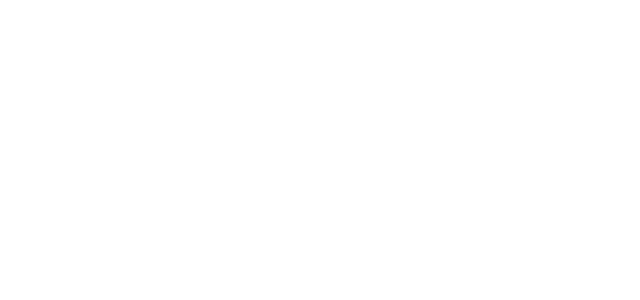
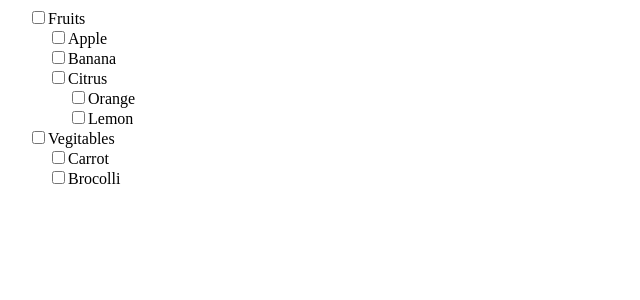
Before and after one commit to Vasant-Mestry-11/machine-coding-practice, a React (Vite) app: page / in a window 1280 px wide. Shown: the top 300 px of the page, without its empty margins (0-640 px from the left). Built offline with nearby package versions, Linux system fonts and the light colour scheme.

Commit message:
:zap: :art: Checkbox Component, Check Uncheck functionality added

```diff
--- a/src/App.css
+++ b/src/App.css
@@ -63,3 +63,8 @@
   padding: 0.5rem;
   outline: none;
 }
+
+
+.parent {
+  padding-left: 20px;
+}
--- a/src/App.jsx
+++ b/src/App.jsx
@@ -1,4 +1,5 @@
 import "./App.css";
+import NestedCheckbox from "./components/NestedCheckbox";
 // import Password from "./components/password";
 import ProgressBar from "./components/ProgressBar";
 // import Signal from "./components/signal";
@@ -119,6 +120,8 @@ function App() {
       {/* {bars.map((value) => (
         <ProgressBar progress={value} key={value} />
       ))} */}
+
+      <NestedCheckbox />
     </div>
   );
 }
--- /dev/null
+++ b/src/components/Checkboxes.jsx
@@ -0,0 +1,26 @@
+const Checkboxes = ({ checked, handleCheckboxClick, data }) => {
+  return (
+    <div className="checkbox__main">
+      {data.map(({ id, name, children }) => (
+        <div className="parent" key={id}>
+          <input
+            type="checkbox"
+            id={id}
+            onChange={() => handleCheckboxClick(id)}
+            checked={checked[id] || false}
+          />
+          <label htmlFor={id}>{name}</label>
+          {children && (
+            <Checkboxes
+              data={children}
+              handleCheckboxClick={handleCheckboxClick}
+              checked={checked}
+            />
+          )}
+        </div>
+      ))}
+    </div>
+  );
+};
+
+export default Checkboxes;
--- /dev/null
+++ b/src/components/NestedCheckbox.jsx
@@ -0,0 +1,79 @@
+import { useState } from "react";
+import Checkboxes from "./Checkboxes";
+
+const CHECKBOX_DATA = [
+  {
+    id: 1,
+    name: "Fruits",
+    children: [
+      {
+        id: 2,
+        name: "Apple",
+        children: [],
+      },
+      {
+        id: 3,
+        name: "Banana",
+        children: [],
+      },
+      {
+        id: 4,
+        name: "Citrus",
+        children: [
+          {
+            id: 5,
+            name: "Orange",
+            children: [],
+          },
+          {
+            id: 6,
+            name: "Lemon",
+            children: [],
+          },
+        ],
+      },
+    ],
+  },
+  {
+    id: 7,
+    name: "Vegitables",
+    children: [
+      {
+        id: 8,
+        name: "Carrot",
+        children: [],
+      },
+      {
+        id: 9,
+        name: "Brocolli",
+        children: [],
+      },
+    ],
+  },
+];
+
+const NestedCheckbox = () => {
+  const [checked, setChecked] = useState({});
+
+  const handleCheckboxClick = (id) => {
+    setChecked((prev) => {
+      const newState = { ...prev };
+      newState[id] = !prev[id];
+      return newState;
+    });
+  };
+
+  console.log(checked);
+
+  return (
+    <div className="checkboxesWrapper">
+      <Checkboxes
+        data={CHECKBOX_DATA}
+        checked={checked}
+        handleCheckboxClick={handleCheckboxClick}
+      />
+    </div>
+  );
+};
+
+export default NestedCheckbox;
```
